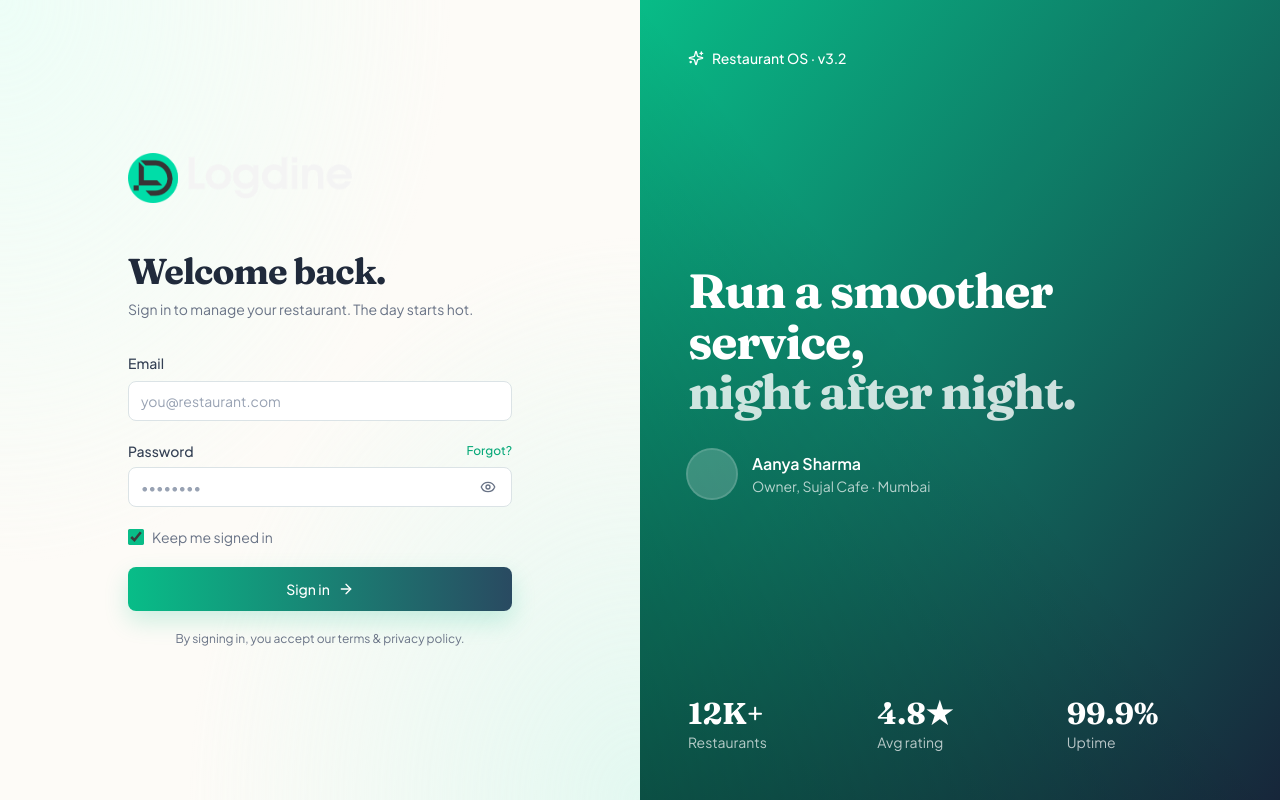
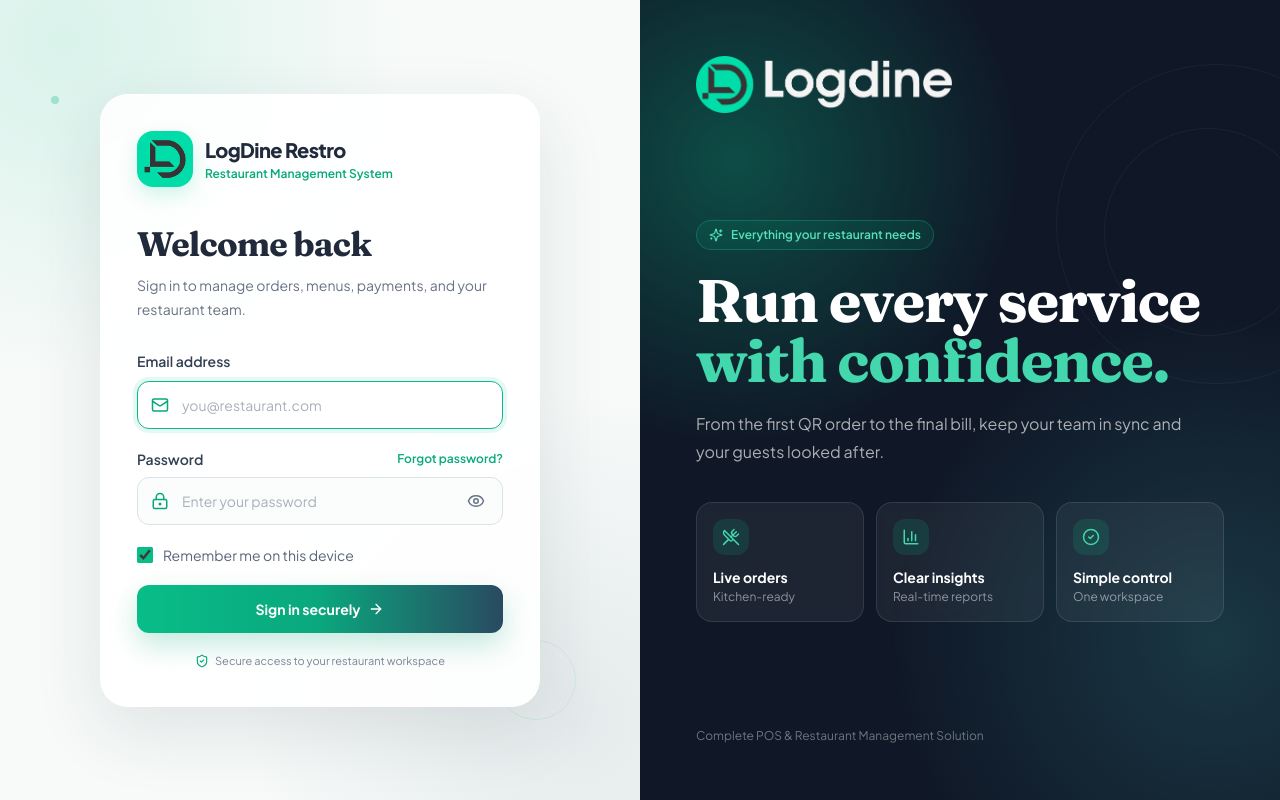
Before and after one commit to Haru65/Logdine, a React (Vite) app: page /login in a window 1280 px wide. Built offline with nearby package versions, Linux system fonts and the light colour scheme; no server answers.

Commit message:
updating the login page

```diff
--- a/src/pages/auth/LoginPage.tsx
+++ b/src/pages/auth/LoginPage.tsx
@@ -1,6 +1,17 @@
 import { zodResolver } from '@hookform/resolvers/zod';
 import { motion } from 'framer-motion';
-import { ArrowRight, Eye, EyeOff, Sparkles } from 'lucide-react';
+import {
+  ArrowRight,
+  BarChart3,
+  CheckCircle2,
+  Eye,
+  EyeOff,
+  LockKeyhole,
+  Mail,
+  ShieldCheck,
+  Sparkles,
+  UtensilsCrossed,
+} from 'lucide-react';
 import { useState } from 'react';
 import { useForm } from 'react-hook-form';
 import { Navigate, useLocation, useNavigate } from 'react-router-dom';
@@ -21,6 +32,7 @@
   const navigate = useNavigate();
   const location = useLocation();
   const [showPassword, setShowPassword] = useState(false);
+  const [showResetHelp, setShowResetHelp] = useState(false);
   const { mutate, isPending } = useLogin();
 
   const {
@@ -50,93 +62,128 @@
   };
 
   return (
-    <div className="grid min-h-screen lg:grid-cols-2">
-      <div className="relative flex items-center justify-center px-6 py-12 lg:px-16">
-        <div className="absolute inset-0 -z-10 bg-[radial-gradient(at_0%_0%,#e6fff7_0%,transparent_50%),radial-gradient(at_100%_100%,#d8f7ee_0%,transparent_50%)] opacity-70" />
+    <main className="grid min-h-screen bg-[#f7faf9] lg:grid-cols-2">
+      <section className="relative flex items-center justify-center overflow-hidden px-5 py-8 sm:px-8 lg:px-16 lg:py-12">
+        <div className="pointer-events-none absolute inset-0 bg-[radial-gradient(circle_at_10%_5%,rgba(8,189,136,0.13),transparent_35%),radial-gradient(circle_at_90%_90%,rgba(41,74,97,0.09),transparent_36%)]" />
+        <div className="pointer-events-none absolute left-[8%] top-[12%] size-2 rounded-full bg-[#08bd88]/30" />
+        <div className="pointer-events-none absolute bottom-[10%] right-[10%] size-20 rounded-full border border-[#08bd88]/10" />
+
         <motion.div
           initial={{ opacity: 0, y: 20 }}
           animate={{ opacity: 1, y: 0 }}
-          transition={{ duration: 0.5 }}
-          className="w-full max-w-sm"
+          transition={{ duration: 0.45, ease: 'easeOut' }}
+          className="relative w-full max-w-[440px] rounded-[28px] border border-white/80 bg-white/90 p-6 shadow-[0_24px_70px_rgba(32,42,59,0.11)] backdrop-blur-sm sm:p-9"
         >
-          <img src="/logdinelogo2.png" alt="LogDine" className="h-auto w-56" />
-
-          <div className="mt-12">
-            <h1 className="font-serif text-4xl font-bold tracking-tight text-[#202a3b]">Welcome back.</h1>
-            <p className="mt-2 text-sm text-[#697386]">Sign in to manage your restaurant. The day starts hot.</p>
+          <div className="flex items-center gap-3">
+            <img src="/logdine-logo.png" alt="" className="size-14 rounded-2xl shadow-[0_8px_20px_rgba(8,189,136,0.18)]" />
+            <div>
+              <p className="text-xl font-extrabold tracking-[-0.03em] text-[#202a3b]">LogDine Restro</p>
+              <p className="mt-0.5 text-xs font-semibold text-[#08a979]">Restaurant Management System</p>
+            </div>
           </div>
 
-          <form className="mt-8 space-y-5" onSubmit={handleSubmit(onSubmit)} noValidate>
-            <div className="space-y-1.5">
-              <label htmlFor="email" className="text-sm font-medium text-[#344054]">Email</label>
+          <div className="mt-9">
+            <h1 className="font-serif text-[34px] font-bold leading-tight tracking-tight text-[#202a3b]">Welcome back</h1>
+            <p className="mt-2 text-sm leading-6 text-[#697386]">Sign in to manage orders, menus, payments, and your restaurant team.</p>
+          </div>
+
+          <form className="mt-7 space-y-5" onSubmit={handleSubmit(onSubmit)} noValidate>
+            <div className="space-y-2">
+              <label htmlFor="email" className="text-sm font-semibold text-[#344054]">Email address</label>
+              <div className="relative">
+                <Mail className="pointer-events-none absolute left-3.5 top-1/2 size-[18px] -translate-y-1/2 text-[#08a979]" />
                 <input
                   id="email"
                   type="email"
                   autoComplete="email"
+                  autoFocus
                   placeholder="you@restaurant.com"
                   {...register('email')}
                   aria-invalid={!!errors.email}
-                className="flex h-10 w-full rounded-md border border-[#dbe3e6] bg-white px-3 py-2 text-sm text-[#202a3b] outline-none transition placeholder:text-[#98a2b3] focus:border-[#08bd88] focus:ring-2 focus:ring-[#08bd88]/20"
+                  aria-describedby={errors.email ? 'email-error' : undefined}
+                  className={`h-12 w-full rounded-xl border bg-[#fbfcfc] pl-11 pr-4 text-sm text-[#202a3b] outline-none transition placeholder:text-[#a9b0ba] focus:bg-white focus:ring-4 ${errors.email ? 'border-red-400 focus:border-red-400 focus:ring-red-100' : 'border-[#dbe3e6] focus:border-[#08bd88] focus:ring-[#08bd88]/10'}`}
                 />
-              {errors.email && <p className="text-xs text-red-500">{errors.email.message}</p>}
+              </div>
+              {errors.email && <p id="email-error" className="flex items-center gap-1.5 text-xs font-medium text-red-500"><span className="size-1 rounded-full bg-red-500" />{errors.email.message}</p>}
             </div>
 
-            <div className="space-y-1.5">
+            <div className="space-y-2">
               <div className="flex items-center justify-between">
-                <label htmlFor="password" className="text-sm font-medium text-[#344054]">Password</label>
-                <button type="button" className="text-xs font-medium text-[#08a979] hover:underline" onClick={() => alert('Contact your administrator to reset.')}>Forgot?</button>
+                <label htmlFor="password" className="text-sm font-semibold text-[#344054]">Password</label>
+                <button type="button" className="rounded text-xs font-semibold text-[#08a979] outline-none hover:text-[#087c5c] hover:underline focus-visible:ring-2 focus-visible:ring-[#08bd88]" onClick={() => setShowResetHelp((visible) => !visible)}>Forgot password?</button>
               </div>
               <div className="relative">
+                <LockKeyhole className="pointer-events-none absolute left-3.5 top-1/2 size-[18px] -translate-y-1/2 text-[#08a979]" />
                 <input
                   id="password"
                   type={showPassword ? 'text' : 'password'}
                   autoComplete="current-password"
-                  placeholder="••••••••"
-                  className="flex h-10 w-full rounded-md border border-[#dbe3e6] bg-white px-3 py-2 pr-10 text-sm text-[#202a3b] outline-none transition placeholder:text-[#98a2b3] focus:border-[#08bd88] focus:ring-2 focus:ring-[#08bd88]/20"
+                  placeholder="Enter your password"
+                  className={`h-12 w-full rounded-xl border bg-[#fbfcfc] pl-11 pr-12 text-sm text-[#202a3b] outline-none transition placeholder:text-[#a9b0ba] focus:bg-white focus:ring-4 ${errors.password ? 'border-red-400 focus:border-red-400 focus:ring-red-100' : 'border-[#dbe3e6] focus:border-[#08bd88] focus:ring-[#08bd88]/10'}`}
                   {...register('password')}
                   aria-invalid={!!errors.password}
+                  aria-describedby={errors.password ? 'password-error' : undefined}
                 />
-                <button type="button" className="absolute right-2.5 top-1/2 -translate-y-1/2 rounded-md p-1.5 text-[#697386] hover:bg-[#e6fff7] focus-visible:outline-none focus-visible:ring-2 focus-visible:ring-[#08bd88]" onClick={() => setShowPassword((visible) => !visible)} aria-label={showPassword ? 'Hide password' : 'Show password'}>
-                  {showPassword ? <EyeOff className="size-4" /> : <Eye className="size-4" />}
+                <button type="button" className="absolute right-2.5 top-1/2 -translate-y-1/2 rounded-lg p-2 text-[#697386] outline-none transition hover:bg-[#e6fff7] hover:text-[#08a979] focus-visible:ring-2 focus-visible:ring-[#08bd88]" onClick={() => setShowPassword((visible) => !visible)} aria-label={showPassword ? 'Hide password' : 'Show password'}>
+                  {showPassword ? <EyeOff className="size-[18px]" /> : <Eye className="size-[18px]" />}
                 </button>
               </div>
-              {errors.password && <p className="text-xs text-red-500">{errors.password.message}</p>}
+              {errors.password && <p id="password-error" className="flex items-center gap-1.5 text-xs font-medium text-red-500"><span className="size-1 rounded-full bg-red-500" />{errors.password.message}</p>}
+              {showResetHelp && !errors.password && (
+                <motion.p initial={{ opacity: 0, height: 0 }} animate={{ opacity: 1, height: 'auto' }} className="rounded-lg bg-[#e9faf5] px-3 py-2 text-xs leading-5 text-[#37655a]">
+                  Contact your restaurant administrator to reset your password.
+                </motion.p>
+              )}
             </div>
 
-            <label className="flex items-center gap-2 text-sm text-[#697386]">
+            <label className="flex w-fit cursor-pointer items-center gap-2.5 text-sm text-[#596579]">
               <input type="checkbox" {...register('remember')} className="size-4 rounded border-[#dbe3e6] accent-[#08bd88]" />
-              Keep me signed in
+              Remember me on this device
             </label>
 
-            <button type="submit" disabled={isPending} className="flex h-11 w-full items-center justify-center gap-2 rounded-md bg-gradient-to-r from-[#08bd88] to-[#294a61] px-8 text-sm font-medium text-white shadow-[0_10px_25px_rgba(8,189,136,0.2)] transition hover:brightness-105 focus-visible:outline-none focus-visible:ring-2 focus-visible:ring-[#08bd88] focus-visible:ring-offset-2 disabled:opacity-60">
-              {isPending ? 'Signing in…' : 'Sign in'}
-              {!isPending && <ArrowRight className="size-4" />}
+            <button type="submit" disabled={isPending} className="group flex h-12 w-full items-center justify-center gap-2 rounded-xl bg-gradient-to-r from-[#08bd88] via-[#0aa77d] to-[#294a61] px-8 text-sm font-bold text-white shadow-[0_12px_28px_rgba(8,169,121,0.24)] outline-none transition hover:-translate-y-0.5 hover:shadow-[0_16px_34px_rgba(8,169,121,0.3)] focus-visible:ring-2 focus-visible:ring-[#08bd88] focus-visible:ring-offset-2 active:translate-y-0 disabled:cursor-not-allowed disabled:opacity-60 disabled:hover:translate-y-0">
+              {isPending ? <><span className="size-4 animate-spin rounded-full border-2 border-white/35 border-t-white" />Signing in…</> : <>Sign in securely<ArrowRight className="size-4 transition-transform group-hover:translate-x-0.5" /></>}
             </button>
 
-            <p className="text-center text-xs text-[#697386]">By signing in, you accept our terms &amp; privacy policy.</p>
+            <p className="flex items-center justify-center gap-1.5 text-center text-[11px] text-[#7a8494]"><ShieldCheck className="size-3.5 text-[#08a979]" />Secure access to your restaurant workspace</p>
           </form>
         </motion.div>
+      </section>
+
+      <section className="relative hidden overflow-hidden bg-[#101827] lg:block">
+        <div className="absolute inset-0 grain" />
+        <div className="absolute inset-0 bg-[radial-gradient(circle_at_15%_20%,rgba(8,189,136,0.32),transparent_34%),radial-gradient(circle_at_90%_80%,rgba(41,104,112,0.4),transparent_38%)]" />
+        <div className="absolute -right-24 top-16 size-80 rounded-full border border-white/5" />
+        <div className="absolute -right-8 top-32 size-52 rounded-full border border-white/5" />
+
+        <div className="relative z-10 flex h-full flex-col justify-between p-10 xl:p-14">
+          <img src="/logdinelogo2.png" alt="LogDine" className="h-auto w-64" />
+
+          <motion.div initial={{ opacity: 0, x: 24 }} animate={{ opacity: 1, x: 0 }} transition={{ delay: 0.2, duration: 0.55 }} className="max-w-xl text-white">
+            <div className="mb-5 inline-flex items-center gap-2 rounded-full border border-[#12d9a0]/25 bg-[#08bd88]/10 px-3 py-1.5 text-xs font-semibold text-[#54e1b8]">
+              <Sparkles className="size-3.5" /> Everything your restaurant needs
             </div>
+            <h2 className="font-serif text-5xl font-bold leading-[1.08] tracking-tight xl:text-6xl">Run every service<br /><span className="text-[#42d7ac]">with confidence.</span></h2>
+            <p className="mt-5 max-w-lg text-base leading-7 text-white/65">From the first QR order to the final bill, keep your team in sync and your guests looked after.</p>
 
-      <div className="relative hidden overflow-hidden bg-gradient-to-br from-[#08bd88] to-[#17263a] lg:block">
-        <div className="absolute inset-0 grain" />
-        <div className="absolute inset-0 bg-gradient-to-tr from-black/30 via-transparent to-transparent" />
-        <div className="relative z-10 flex h-full flex-col justify-between p-12 text-white">
-          <div className="flex items-center gap-2 text-sm font-medium"><Sparkles className="size-4" /><span>Restaurant OS · v3.2</span></div>
-          <motion.blockquote initial={{ opacity: 0, x: 20 }} animate={{ opacity: 1, x: 0 }} transition={{ delay: 0.3, duration: 0.6 }} className="max-w-xl">
-            <p className="font-serif text-5xl font-bold leading-[1.05] tracking-tight">Run a smoother service,<span className="block text-white/80">night after night.</span></p>
-            <footer className="mt-8 flex items-center gap-4">
-              <div className="size-12 rounded-full bg-white/20 ring-2 ring-white/30" />
-              <div><p className="font-semibold">Aanya Sharma</p><p className="text-sm text-white/70">Owner, Sujal Cafe · Mumbai</p></div>
-            </footer>
-          </motion.blockquote>
-          <div className="grid grid-cols-3 gap-6 text-sm">
-            {[['12K+', 'Restaurants'], ['4.8★', 'Avg rating'], ['99.9%', 'Uptime']].map(([key, value]) => (
-              <div key={key}><p className="font-serif text-3xl font-bold">{key}</p><p className="text-white/70">{value}</p></div>
+            <div className="mt-9 grid gap-3 sm:grid-cols-3 lg:grid-cols-1 xl:grid-cols-3">
+              {[
+                { icon: UtensilsCrossed, title: 'Live orders', copy: 'Kitchen-ready' },
+                { icon: BarChart3, title: 'Clear insights', copy: 'Real-time reports' },
+                { icon: CheckCircle2, title: 'Simple control', copy: 'One workspace' },
+              ].map(({ icon: Icon, title, copy }, index) => (
+                <motion.div key={title} initial={{ opacity: 0, y: 12 }} animate={{ opacity: 1, y: 0 }} transition={{ delay: 0.35 + index * 0.08 }} className="rounded-2xl border border-white/10 bg-white/[0.055] p-4 backdrop-blur-sm">
+                  <div className="mb-3 grid size-9 place-items-center rounded-xl bg-[#08bd88]/15 text-[#42d7ac]"><Icon className="size-[18px]" /></div>
+                  <p className="text-sm font-bold">{title}</p>
+                  <p className="mt-0.5 text-xs text-white/50">{copy}</p>
+                </motion.div>
               ))}
             </div>
+          </motion.div>
+
+          <p className="text-xs text-white/40">Complete POS &amp; Restaurant Management Solution</p>
         </div>
-      </div>
-    </div>
+      </section>
+    </main>
   );
 }
```
Also changed, not shown: 1 other file (tests, documents, lock files or other folders). Lines whose indentation alone changed are shown as unchanged.
